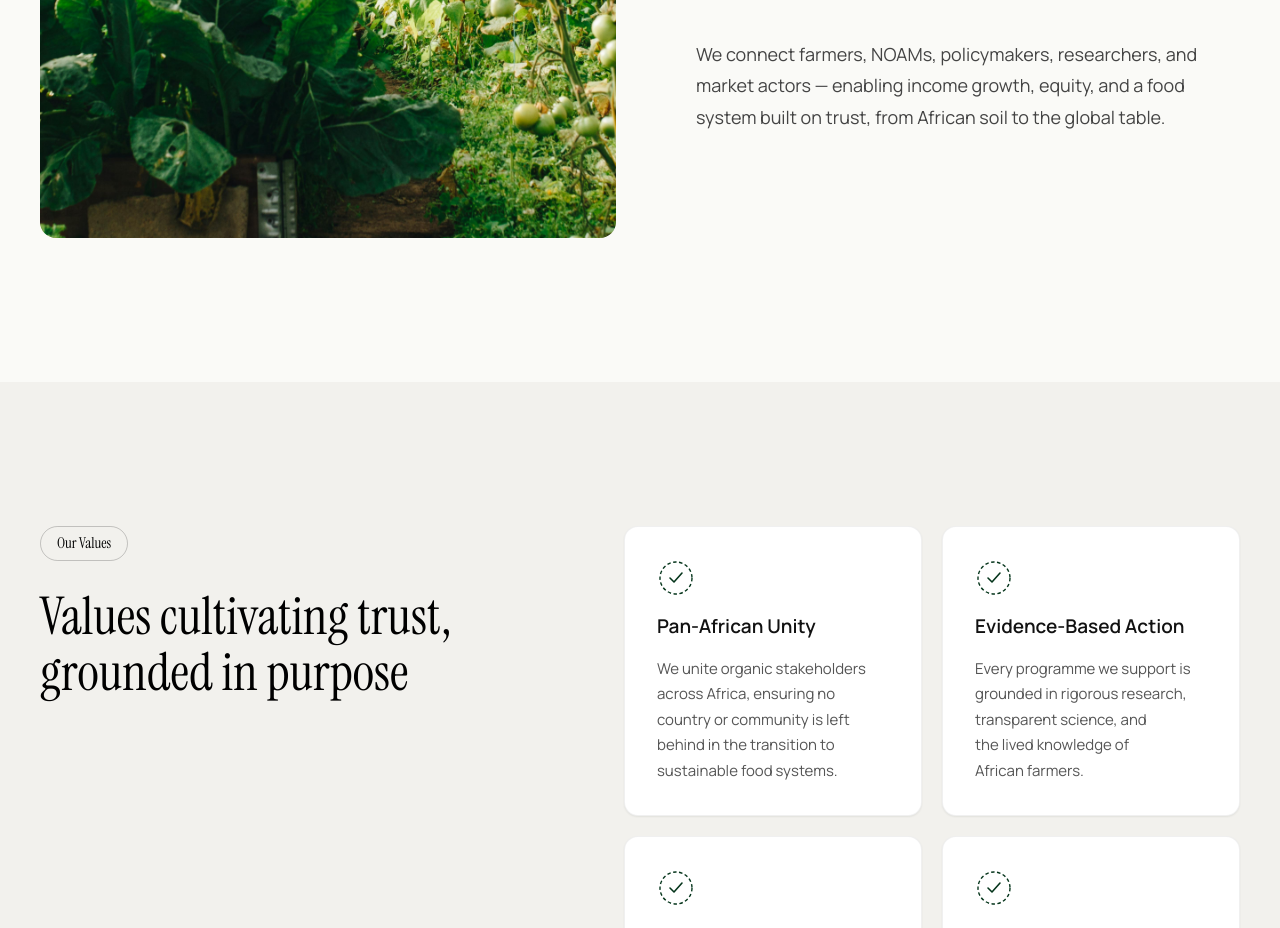
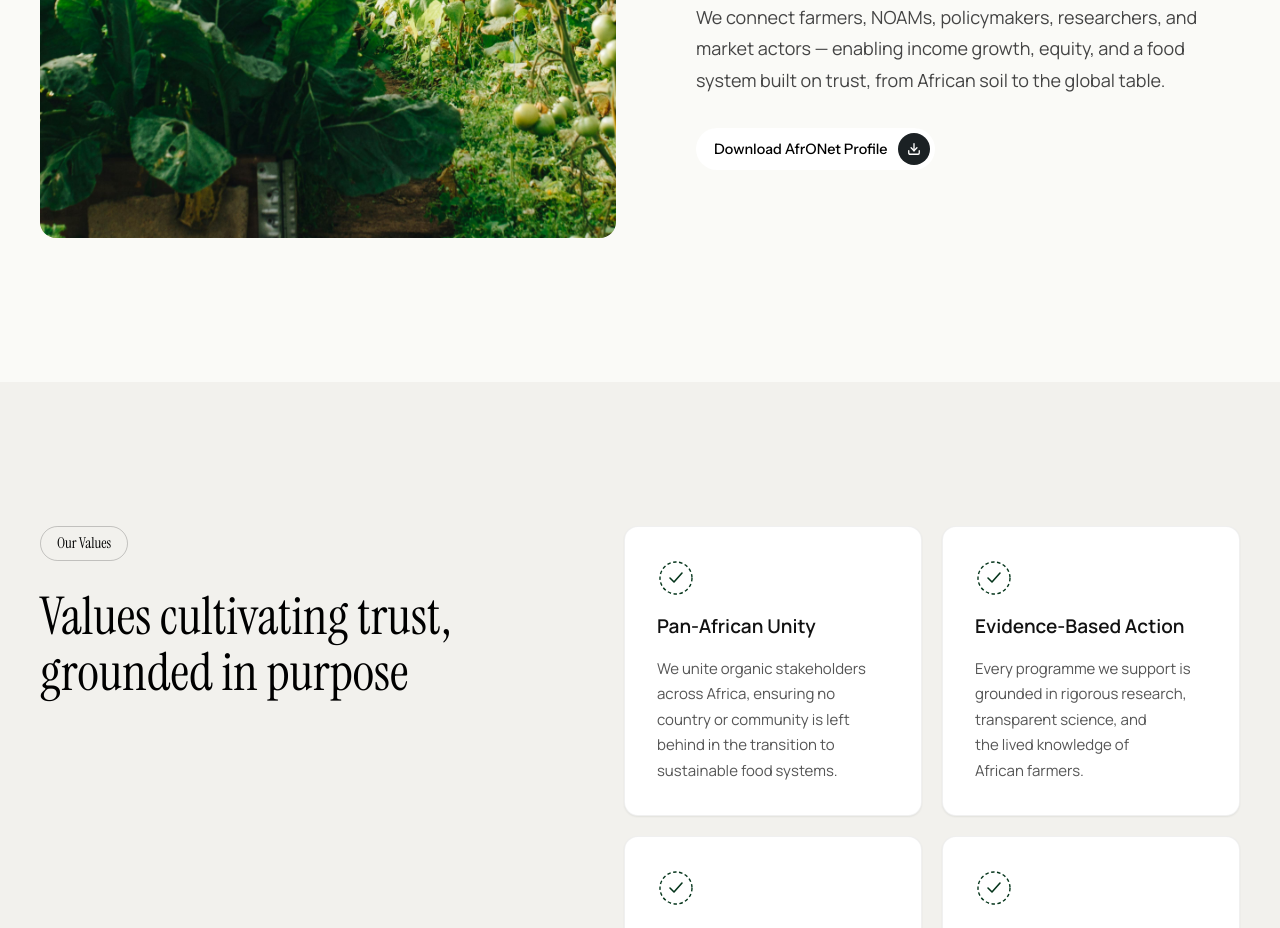
Before and after one commit to jkidune/afronet-web, a Next.js app: page /about in a window 1280 px wide. Shown: the part 3700-4628 px from the top of the page. Built offline with nearby package versions, Linux system fonts and the light colour scheme; no server answers.

Commit message:
Add AfrONet profile download button

```diff
--- a/src/components/sections/about/AboutMission.tsx
+++ b/src/components/sections/about/AboutMission.tsx
@@ -3,6 +3,7 @@
 import { useRef } from 'react';
 import Image from 'next/image';
 import { motion, useInView } from 'framer-motion';
+import { Download } from 'lucide-react';
 
 // ── Animation variants ────────────────────────────────────────────────────────
 const fadeUp = {
@@ -73,7 +74,7 @@ export default function AboutMission() {
                         className="text-[34px] md:text-[44px] lg:text-[54px] leading-[1.08] text-[#000000] m-0 font-normal"
                         style={{ fontFamily: 'var(--font-editorial)' }}
                     >
-                        Our mission is to catalyse Africa's organic transformation
+                        Our mission is to catalyse Africa&apos;s organic transformation
                     </motion.h2>
 
                     {/* Body paragraphs — Manrope */}
@@ -104,6 +105,25 @@ export default function AboutMission() {
                         on trust, from African soil to the global table.
                     </motion.p>
 
+                    <motion.div
+                        custom={5}
+                        initial="hidden"
+                        animate={inView ? 'visible' : 'hidden'}
+                        variants={fadeUp}
+                    >
+                        <a href="/AfrONet%20Profile.pdf" download className="hero-cta group">
+                            <span
+                                style={{ fontFamily: 'var(--font-display)', textDecoration: 'none' }}
+                                className="font-medium text-[0.9rem] text-black whitespace-nowrap"
+                            >
+                                Download AfrONet Profile
+                            </span>
+                            <span className="hero-cta-icon group-hover:bg-[#2d5a27] group-hover:scale-105">
+                                <Download size={14} strokeWidth={2.3} />
+                            </span>
+                        </a>
+                    </motion.div>
+
                 </div>
             </div>
         </section>
```
Also changed, not shown: 1 other file (tests, documents, lock files or other folders).
